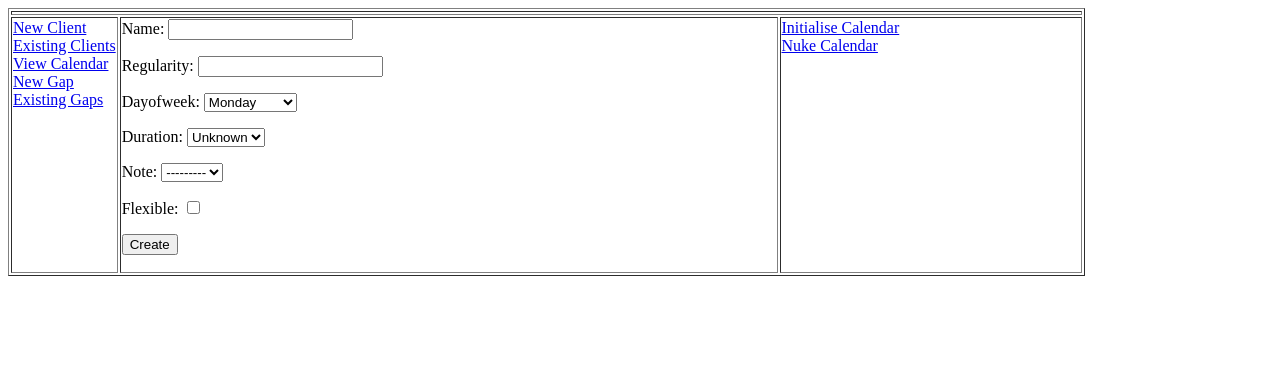
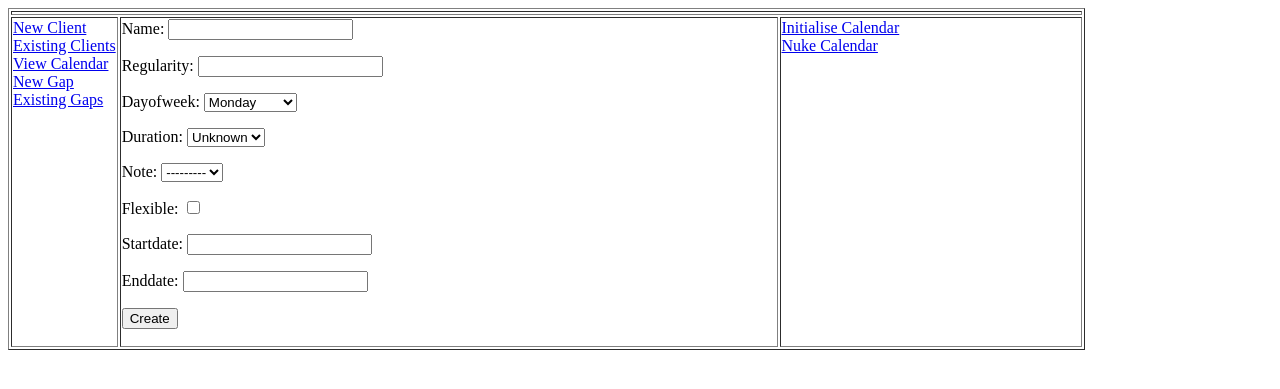
Before and after one commit to dwagon/Scheduler, a Django app: a page that uses scheduler/scheduler/templates/base/base.html in a window 1280 px wide. Shown: the top 389 px of the page. Run offline with Django 3.2, Linux system fonts and the light colour scheme; data that the repository does not hold is empty; parts of the project's set-up code (start-up, migrations or seed data) failed here and were passed over.

Commit message:
Add start and end dates to visits

```diff
--- a/scheduler/client/forms.py
+++ b/scheduler/client/forms.py
@@ -1,11 +1,16 @@
 # forms.py
 from django import forms
+
 from .models import Client, DOW_CHOICES, DUR_CHOICES
 
 
 class ClientForm(forms.ModelForm):
     dayofweek = forms.ChoiceField(choices=DOW_CHOICES)
     duration = forms.ChoiceField(choices=DUR_CHOICES)
+    regularity = forms.IntegerField()
+    flexible = forms.BooleanField(required=False)
+    startdate = forms.DateField(required=False)
+    enddate = forms.DateField(required=False)
 
     class Meta:
         model = Client
--- a/scheduler/client/models.py
+++ b/scheduler/client/models.py
@@ -1,8 +1,13 @@
 from django.db import models
 from note.models import Note
 
-DOW_CHOICES = ((0, 'Monday'), (1, 'Tuesday'), (2, 'Wednesday'), (3, 'Thursday'), (4, 'Friday'), (5, 'Saturday'), (6, 'Sunday'), (7, 'Anyday'))
-DUR_CHOICES = ((0, 'Unknown'), (1, 'Hour'), (2, '1/4 Day'), (3, '1/3 Day'), (4, '1/2 Day'), (8, 'Full Day'))
+DOW_CHOICES = (
+    (0, 'Monday'), (1, 'Tuesday'), (2, 'Wednesday'), (3, 'Thursday'),
+    (4, 'Friday'), (5, 'Saturday'), (6, 'Sunday'), (7, 'Anyday'))
+
+DUR_CHOICES = (
+    (0, 'Unknown'), (1, 'Hour'), (2, '1/4 Day'), (3, '1/3 Day'),
+    (4, '1/2 Day'), (8, 'Full Day'))
 
 
 ################################################################################
@@ -10,11 +15,13 @@ DUR_CHOICES = ((0, 'Unknown'), (1, 'Hour'), (2, '1/4 Day'), (3, '1/3 Day'), (4,
 ################################################################################
 class Client(models.Model):
     name = models.CharField(max_length=200, unique=True)
-    regularity = models.IntegerField()
+    regularity = models.PositiveSmallIntegerField(help_text="How many weeks between visits")
     dayofweek = models.SmallIntegerField(choices=DOW_CHOICES)
     duration = models.SmallIntegerField(choices=DUR_CHOICES)
     note = models.ForeignKey(Note, null=True, blank=True)
-    flexible = models.BooleanField(default=False)
+    flexible = models.BooleanField(default=False, help_text="Try adjacent days to fit in visit")
+    startdate = models.DateField(null=True, default=None, help_text="Schedule visits from this date")
+    enddate = models.DateField(null=True, default=None, help_text="Schedule visits until this date")
 
     ############################################################################
     def __str__(self):
--- a/scheduler/client/serializers.py
+++ b/scheduler/client/serializers.py
@@ -5,7 +5,7 @@ from rest_framework import serializers
 class ClientSerializer(serializers.ModelSerializer):
     class Meta:
         model = Client
-        fields = ('name', 'regularity', 'dayofweek', 'duration')
+        fields = ('name', 'regularity', 'dayofweek', 'duration', 'startdate', 'enddate')
 
 
 # EOF
--- a/scheduler/client/templates/client/client_view.html
+++ b/scheduler/client/templates/client/client_view.html
@@ -8,6 +8,12 @@
 </td>
 <td>Duration: {{client.get_duration_display}} </td>
 </tr>
+{% if client.startdate or client.enddate %}
+<tr>
+<td> Date Range: </td>
+<td colspan="2">{{client.startdate}} - {{client.enddate}} </td>
+</tr>
+{% endif %}
 <tr>
 <td colspan=3>Notes: {{client.notes}}</td>
 </tr>
--- a/scheduler/client/views.py
+++ b/scheduler/client/views.py
@@ -60,9 +60,15 @@ class ClientNew(CreateView):
 
 ################################################################################
 def generateVisits(request, pk):
-    start = datetime.date(2014, 1, 1)
-    end = datetime.date(2015, 12, 31)
     c = Client.objects.get(pk=pk)
+    if c.startdate:
+        start = c.startdate
+    else:
+        start = datetime.date(2014, 1, 1)
+    if c.enddate:
+        end = c.enddate
+    else:
+        end = datetime.date(2015, 12, 31)
     msgs = makeVisits(c, start, end)
     for msg in msgs:
         messages.info(request, msg)
```
Also changed, not shown: scheduler/client/migrations/0004_auto__add_field_client_startdate__add_field_client_enddate.py (added), scheduler/client/migrations/0005_auto__chg_field_client_regularity.py (added).
